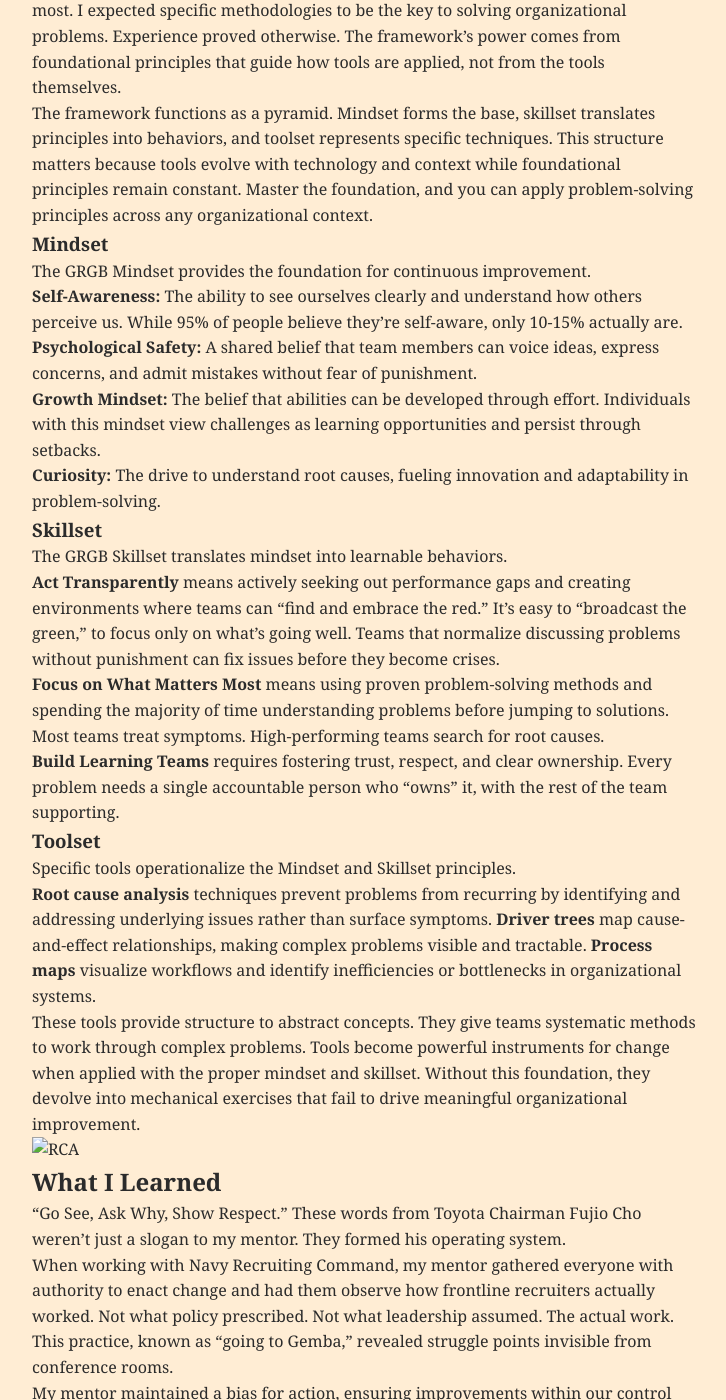
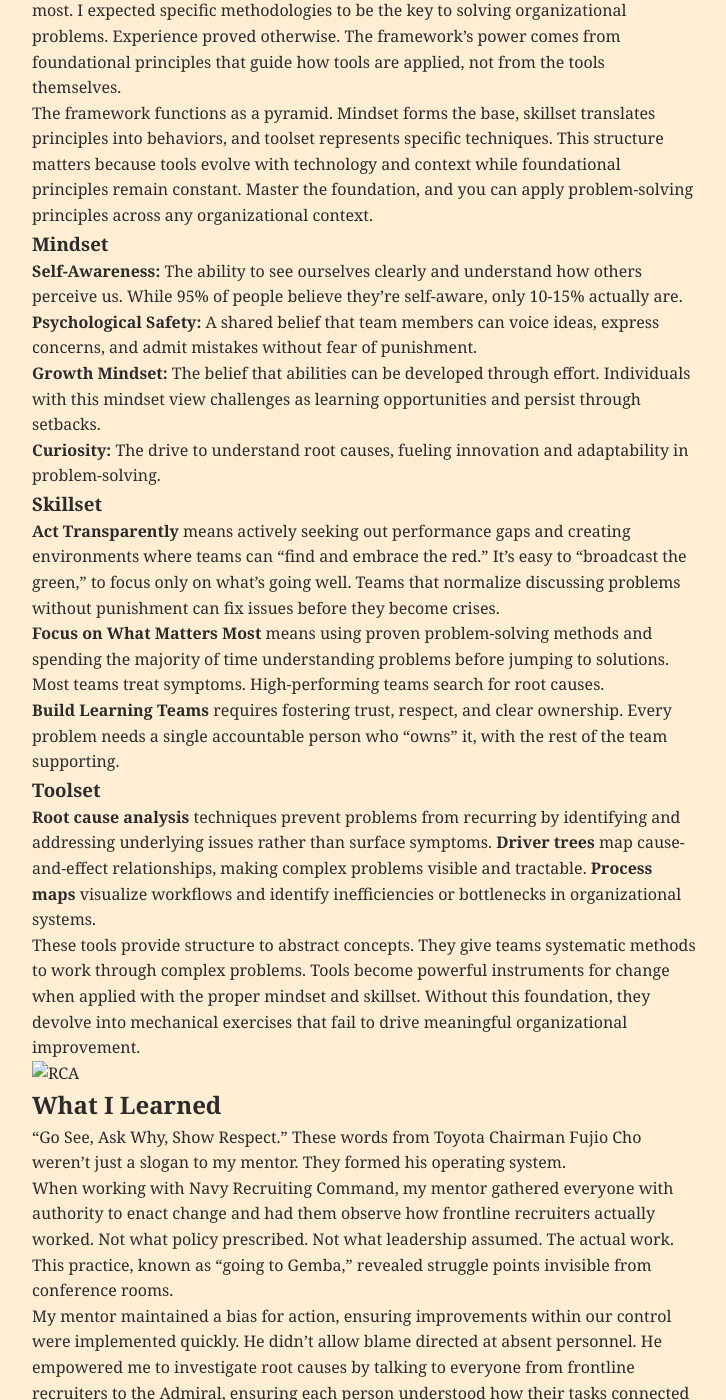
Before and after one commit to zevlo/zevlo.github.io, a Jekyll site: the page built from _posts/2025-09-22-owa.md, in a window 1280 px wide and 1400 px high, scrolled down 1050 px. Shown: the whole window, without its empty margins (276-1002 px from the left). Built offline with Jekyll 4.4.1, drawn with Linux system fonts in a browser that asks for light colours.

Commit message:
Update 2025-09-22-owa.md

```diff
--- a/_posts/2025-09-22-owa.md
+++ b/_posts/2025-09-22-owa.md
@@ -23,8 +23,6 @@ The framework functions as a pyramid. Mindset forms the base, skillset translate
 
 ### Mindset
 
-The GRGB Mindset provides the foundation for continuous improvement.
-
 **Self-Awareness:** The ability to see ourselves clearly and understand how others perceive us. While 95% of people believe they're self-aware, only 10-15% actually are.
 
 **Psychological Safety:** A shared belief that team members can voice ideas, express concerns, and admit mistakes without fear of punishment.
@@ -35,8 +33,6 @@ The GRGB Mindset provides the foundation for continuous improvement.
 
 ### Skillset
 
-The GRGB Skillset translates mindset into learnable behaviors.
-
 **Act Transparently** means actively seeking out performance gaps and creating environments where teams can "find and embrace the red." It's easy to "broadcast the green," to focus only on what's going well. Teams that normalize discussing problems without punishment can fix issues before they become crises.
 
 **Focus on What Matters Most** means using proven problem-solving methods and spending the majority of time understanding problems before jumping to solutions. Most teams treat symptoms. High-performing teams search for root causes.
@@ -44,8 +40,6 @@ The GRGB Skillset translates mindset into learnable behaviors.
 **Build Learning Teams** requires fostering trust, respect, and clear ownership. Every problem needs a single accountable person who "owns" it, with the rest of the team supporting.
 
 ### Toolset
-
-Specific tools operationalize the Mindset and Skillset principles.
 
 **Root cause analysis** techniques prevent problems from recurring by identifying and addressing underlying issues rather than surface symptoms. **Driver trees** map cause-and-effect relationships, making complex problems visible and tractable. **Process maps** visualize workflows and identify inefficiencies or bottlenecks in organizational systems.
 
```
